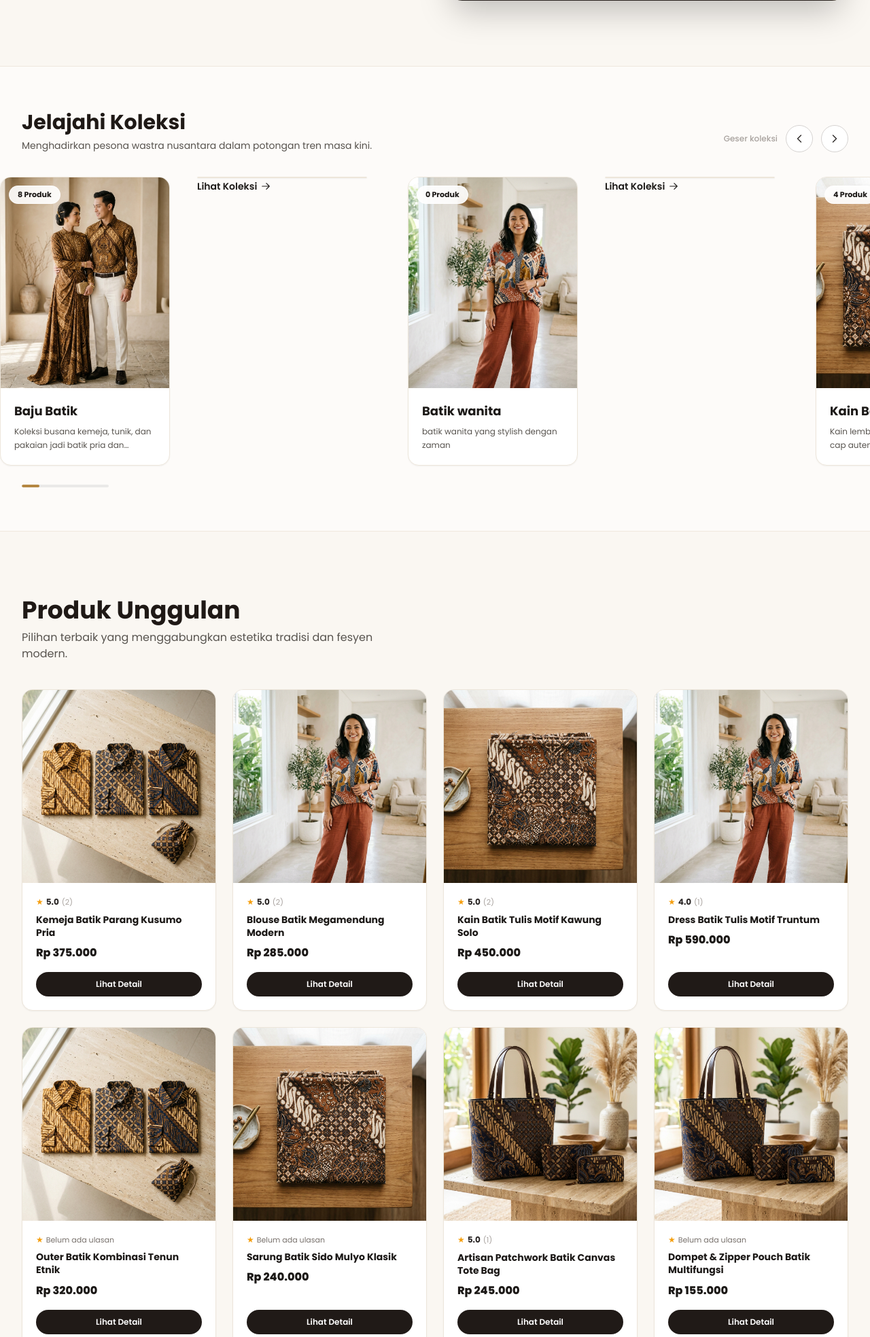
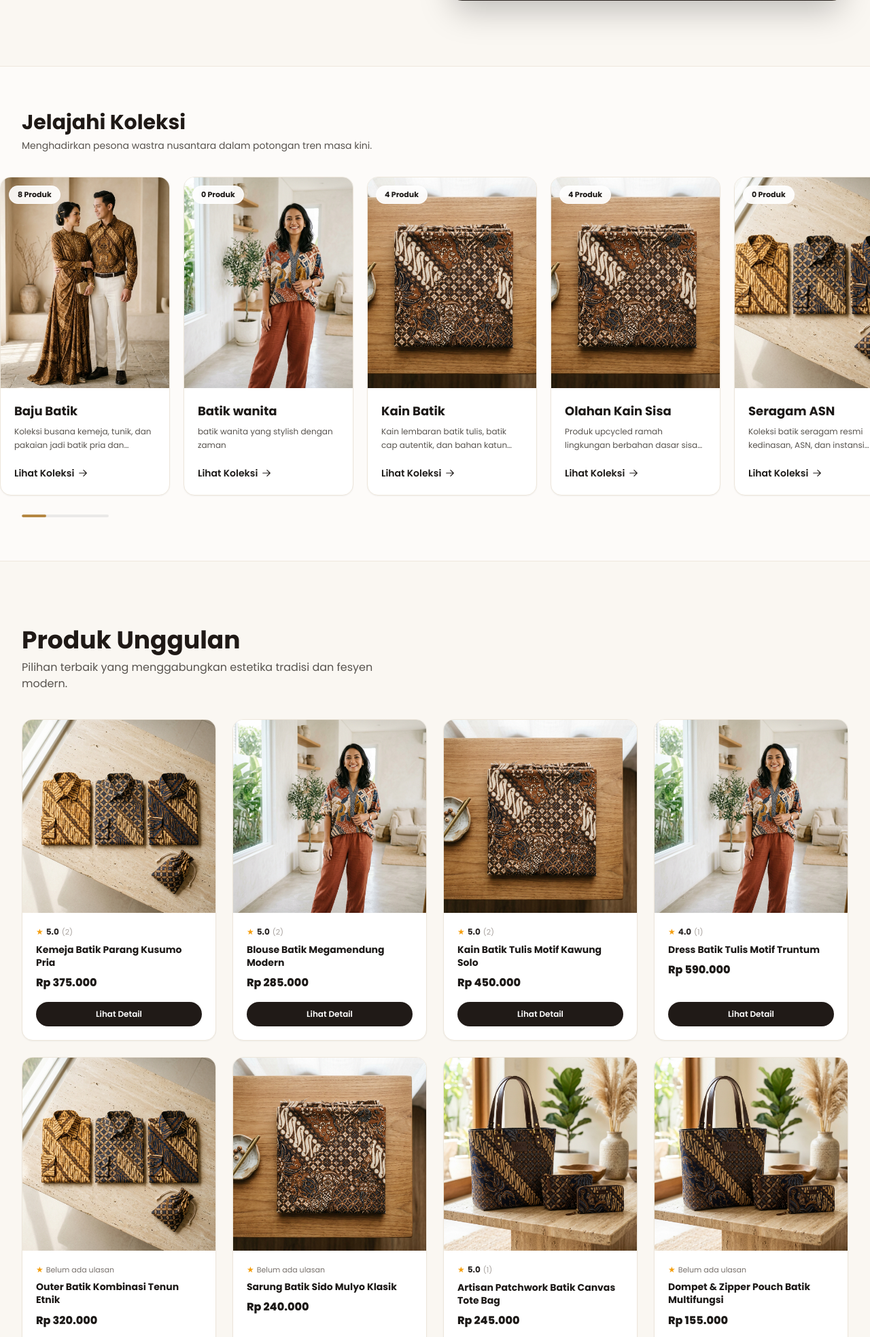
Before and after one commit to kevinrizaldi/websitebatik, a Laravel app: page / in a window 1280 px wide. Shown: the part 716-2683 px from the top of the page at 68% size. Run offline with Laravel 12, Linux system fonts and the light colour scheme; data comes from the database, SQL or seed files in the repository; data that the repository does not hold is empty; style sheets or scripts are compiled from the project's sources; parts of the project's set-up code (start-up, migrations or seed data) failed here and were passed over.

Commit message:
style: hapus tombol geser koleksi dan jadikan seluruh kartu kategori dapat diklik langsung

```diff
--- a/resources/views/produk/index.blade.php
+++ b/resources/views/produk/index.blade.php
@@ -89,6 +89,12 @@
                     <span>⚠️ Stok &le; 10 unit</span>
                     <span class="text-xs text-stone-400">Filter →</span>
                 </div>
+            </a>
+
+            <a href="{{ route('produk.index', ['stok_habis' => 1]) }}"
+               aria-label="Lihat {{ $outOfStockCount }} produk dengan stok habis"
+               class="sr-only">
+                Stok habis
             </a>
 
             {{-- 4. NILAI VALUASI ASET ETALASE --}}
--- a/resources/views/welcome.blade.php
+++ b/resources/views/welcome.blade.php
@@ -275,41 +275,14 @@
         <a id="koleksi" class="sr-only"></a>
         <div class="max-w-7xl mx-auto px-4 sm:px-6 lg:px-8">
 
-            <!-- Section Header & Navigation Buttons -->
-            <div class="flex flex-col md:flex-row md:items-end justify-between gap-6 mb-8">
-                <div>
+            <!-- Section Header -->
+            <div class="mb-8">
                 <h2 class="font-serif-title text-2xl sm:text-3xl font-bold text-[#1F1916]">
                     Jelajahi Koleksi
                 </h2>
                 <p class="text-stone-600 text-xs sm:text-sm mt-1.5 max-w-xl leading-relaxed">
                     Menghadirkan pesona wastra nusantara dalam potongan tren masa kini.
                 </p>
-                </div>
-
-                <!-- Navigation Controls (Slider Buttons) -->
-                <div class="flex items-center gap-3 shrink-0">
-                    <span class="text-xs text-stone-400 font-medium hidden sm:inline-block">Geser koleksi</span>
-                    <button type="button"
-                            @click="scroll('left')"
-                            :disabled="!canScrollLeft"
-                            :class="!canScrollLeft ? 'opacity-35 cursor-not-allowed border-stone-200 text-stone-300' : 'hover:bg-[#201A17] hover:text-white hover:border-[#201A17] text-stone-800 border-stone-300 shadow-2xs'"
-                            class="w-10 h-10 rounded-full border bg-white flex items-center justify-center transition duration-200"
-                            aria-label="Geser ke kiri">
-                        <svg class="w-4 h-4" fill="none" stroke="currentColor" stroke-width="2" viewBox="0 0 24 24">
-                            <path stroke-linecap="round" stroke-linejoin="round" d="M15.75 19.5L8.25 12l7.5-7.5" />
-                        </svg>
-                    </button>
-                    <button type="button"
-                            @click="scroll('right')"
-                            :disabled="!canScrollRight"
-                            :class="!canScrollRight ? 'opacity-35 cursor-not-allowed border-stone-200 text-stone-300' : 'hover:bg-[#201A17] hover:text-white hover:border-[#201A17] text-stone-800 border-stone-300 shadow-2xs'"
-                            class="w-10 h-10 rounded-full border bg-white flex items-center justify-center transition duration-200"
-                            aria-label="Geser ke kanan">
-                        <svg class="w-4 h-4" fill="none" stroke="currentColor" stroke-width="2" viewBox="0 0 24 24">
-                            <path stroke-linecap="round" stroke-linejoin="round" d="M8.25 4.5l7.5 7.5-7.5 7.5" />
-                        </svg>
-                    </button>
-                </div>
             </div>
 
             <!-- Dynamic Collection Cards Carousel (Horizontally Scrollable) -->
@@ -345,8 +318,7 @@
                                 </div>
                             </div>
                             <div class="px-4 pb-4 sm:px-5 sm:pb-5 pt-0">
-                                <a href="{{ route('koleksi.index', ['kategori' => $kat->nama_kategori]) }}"
-                                   class="inline-flex items-center gap-1.5 text-xs sm:text-sm font-semibold text-stone-900 group-hover:text-amber-800 group-hover:translate-x-1 transition-all">
+                                <span class="inline-flex items-center gap-1.5 text-xs sm:text-sm font-semibold text-stone-900 group-hover:text-amber-800 group-hover:translate-x-1 transition-all">
                                     <span>Lihat Koleksi</span>
                                     <svg class="w-3.5 h-3.5" fill="none" stroke="currentColor" stroke-width="2" viewBox="0 0 24 24">
                                         <path stroke-linecap="round" stroke-linejoin="round" d="M13.5 4.5L21 12m0 0l-7.5 7.5M21 12H3"/>
```
Lines whose indentation alone changed are shown as unchanged.
